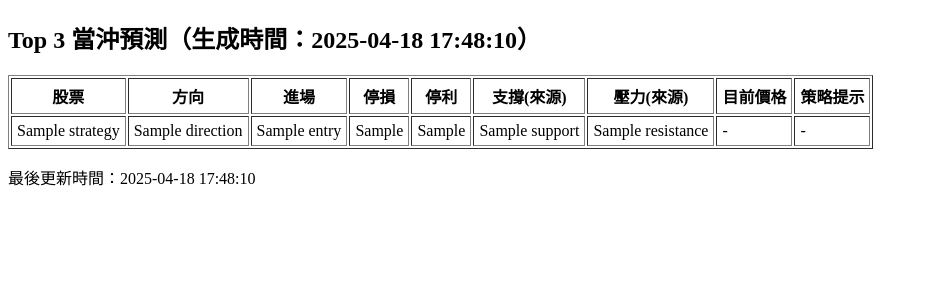
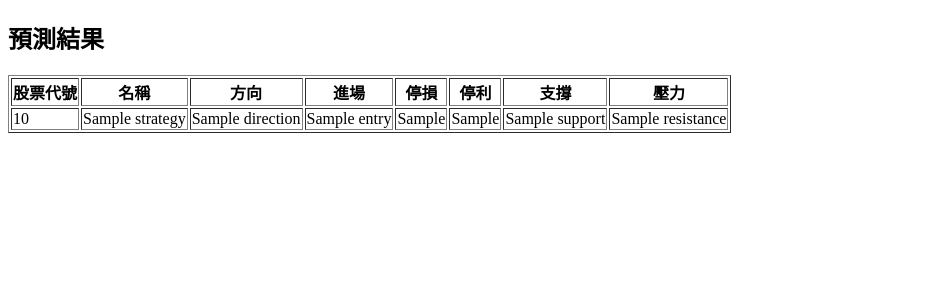
Before and after one commit to chun7777/v80419, a Flask app: template templates/result.html in a window 1280 px wide. Shown: the top 300 px of the page, without its empty margins (0-928 px from the left). Run offline with Flask 3, Linux system fonts and the light colour scheme; the template is opened without the code that fills it: most values are stand-ins (such as "Sample title", 1, 10 or a date in 2020).

Commit message:
Add files via upload

```diff
--- a/templates/result.html
+++ b/templates/result.html
@@ -1,45 +1,21 @@
+
 <!DOCTYPE html>
 <html>
-<head>
-    <meta charset="utf-8">
-    <title>台股當沖預測結果</title>
-    <script src="https://code.jquery.com/jquery-3.6.0.min.js"></script>
-    <style>
-        .highlight-green { background-color: #d4f4dd; }
-        .highlight-red { background-color: #f8d0d0; }
-    </style>
-</head>
+<head><meta charset="utf-8"><title>預測結果</title></head>
 <body>
-    <h2>Top 3 當沖預測（生成時間：2025-04-18 17:48:10）</h2>
-    <table border="1" cellpadding="5">
+  <h2>預測結果</h2>
+  <table border="1">
     <tr>
-            <th>股票</th><th>方向</th><th>進場</th><th>停損</th><th>停利</th>
-            <th>支撐(來源)</th><th>壓力(來源)</th><th>目前價格</th><th>策略提示</th>
+      <th>股票代號</th><th>名稱</th><th>方向</th><th>進場</th><th>停損</th><th>停利</th>
+      <th>支撐</th><th>壓力</th>
     </tr>
     {% for s in strategies %}
-        <tr id="row-{{s.stock}}">
-            <td>{{s.name}}</td>
-            <td>{{s.direction}}</td>
-            <td>{{s.entry}}</td>
-            <td>{{s.stop_loss}}</td>
-            <td>{{s.take_profit}}</td>
-            <td class="support">{{s.support}}</td>
-            <td class="resistance">{{s.resistance}}</td>
-            <td class="price" data-stock="{{s.stock}}">-</td>
-            <td class="message">-</td>
+    <tr>
+      <td>{{ s.stock }}</td><td>{{ s.name }}</td><td>{{ s.direction }}</td>
+      <td>{{ s.entry }}</td><td>{{ s.stop_loss }}</td><td>{{ s.take_profit }}</td>
+      <td>{{ s.support }}</td><td>{{ s.resistance }}</td>
     </tr>
     {% endfor %}
   </table>
-
-    <p>最後更新時間：<span id="last-updated">2025-04-18 17:48:10</span></p>
-
-    <script src="/static/js/monitor.js"></script>
-    <script>
-        setInterval(function () {
-            var now = new Date();
-            document.getElementById("last-updated").innerText =
-                now.toLocaleString();
-        }, 30000);
-    </script>
 </body>
 </html>
```
Lines whose indentation alone changed are shown as unchanged.
